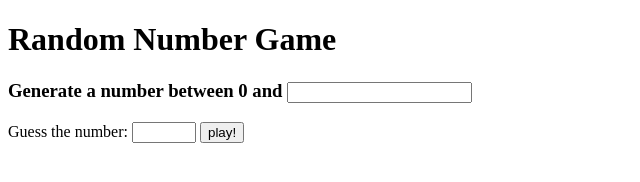
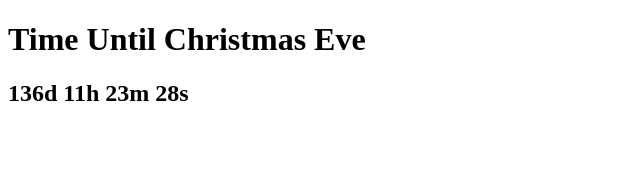
Before and after one commit to jj-2206/learn-JavaScript, a plain HTML site: page nomadcoder-challenge/index.html in a window 1280 px wide. Shown: the whole page, without its empty margins (0-640 px from the left). Drawn offline with Linux system fonts and the light colour scheme.

Commit message:
feat: Answered day 08

```diff
--- a/nomadcoder-challenge/index.html
+++ b/nomadcoder-challenge/index.html
@@ -1,24 +1,14 @@
 <!DOCTYPE html>
 <html lang="en">
   <head>
-    <title>Vanilla JS Challenge</title>
-    <script src="./main.js" defer></script>
+    <meta charset="UTF-8" />
+    <meta http-equiv="X-UA-Compatible" content="IE=edge" />
+    <meta name="viewport" content="width=device-width, initial-scale=1.0" />
+    <title>Document</title>
   </head>
   <body>
-    <h1>Random Number Game</h1>
-    <div>
-      <h3 class="js-title">
-        Generate a number between 0 and <input id="max-number" type="number" />
-      </h3>
-    </div>
-    <form id="js-guess">
-      <!-- <button>태그를 클릭해 <input>태그의 내용을 submit(제출)하기 위해서는 <form>태그 내에 작성해야 합니다. -->
-      <label>Guess the number:</label>
-      <input type="number" max="200" min="5" />
-      <button>play!</button>
-    </form>
-    <div id="js-result">
-      <span></span>
-    </div>
+    <h1>Time Until Christmas Eve</h1>
+    <h2 class="js-clock"></h2>
+    <script src="./main.js"></script>
   </body>
 </html>
--- a/nomadcoder-challenge/main.js
+++ b/nomadcoder-challenge/main.js
@@ -1,25 +1,34 @@
-const guessForm = document.getElementById('js-guess');
-const result = document.getElementById('js-result');
-const maxNumber = document.getElementById('max-number');
+const clock = document.querySelector('.js-clock');
 
-function handleGuessSubmit(e) {
-  e.preventDefault();
-  // 입력이 제출되며 브라우저가 초기화되는 고유 동작을 막기 위한 코드입니다.
-  const guessInput = guessForm.querySelector('input');
-  if (guessInput.value === '' && maxNumber === '') {
-    return;
-  } // guessInput과 maxNumber이 모두 입력이 없어 값이 비었을 땐 handleGuessSubmit함수를 빠져나옵니다.
-  const max = maxNumber.value;
-  const random = Math.ceil(Math.random() * max);
-  // Math.random()함수로 랜덤으로 숫자를 생성합니다. 이때 Math.random()은 0에서 1보다 작은 숫자를 생성하므로 숫자가 생성되는 범위는 max를 넘지 못합니다.
-  // 필요한 값은 정수 형태의 숫자이기 때문에 Math.ceil()함수를 통해 값을 올림하고 소수점 이하를 없애 줍니다.
-  // 여기서 버림이 아닌 올림을 하는 이유는 올림을 함으로써 max까지의 수를 얻을 수 있기 때문입니다.
-  const userGuess = parseInt(guessInput.value, 10);
-  // parseInt()함수는 문자열을 정수 형태로 바꿔주는 함수입니다. 맨 마지막의 10은 10진수로 변경하라는 의미입니다.
-  const resultSpan = result.querySelector('span');
-  resultSpan.innerHTML = `You chose: ${userGuess}, the machine chose: ${random}. <br/>
-  <strong>${userGuess === random ? 'You won!' : 'You lost!'}</strong>
-  `;
+function calculateChristmasCountdown() {
+  const now = new Date();
+  const currentMonth = now.getMonth() + 1;
+  const currentDay = now.getDate();
+  let nextChristmasYear = now.getFullYear();
+  if (currentMonth == 12 && currentDay > 25) {
+    nextChristmasYear = nextChristmasYear + 1;
+  }
+  const nextChristmasDate = nextChristmasYear + '-12-25T00:00:00.000Z';
+  const christmasDay = new Date(nextChristmasDate);
+
+  let diffSeconds = Math.floor((christmasDay.getTime() - now.getTime()) / 1000);
+  let days = 0;
+  let hours = 0;
+  let minutes = 0;
+  let seconds = 0;
+
+  if (currentMonth != 12 || (currentMonth == 12 && currentDay != 25)) {
+    days = Math.floor(diffSeconds / (3600 * 24));
+    diffSeconds -= days * 3600 * 24;
+    hours = Math.floor(diffSeconds / 3600);
+    diffSeconds -= hours * 3600;
+    minutes = Math.floor(diffSeconds / 60);
+    diffSeconds -= minutes * 60;
+    seconds = diffSeconds;
+  }
+
+  clock.innerText = `${days}d ${hours}h ${minutes}m ${seconds}s`;
+  setTimeout(calculateChristmasCountdown, 1000);
 }
 
-guessForm.addEventListener('submit', handleGuessSubmit);
+calculateChristmasCountdown();
```
